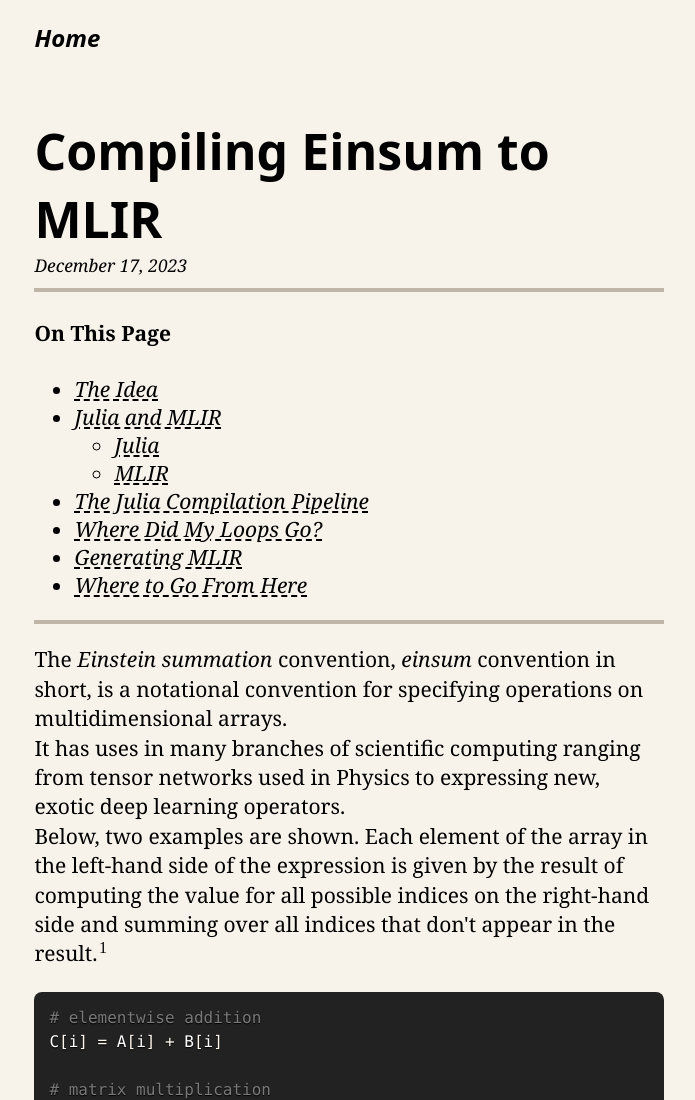
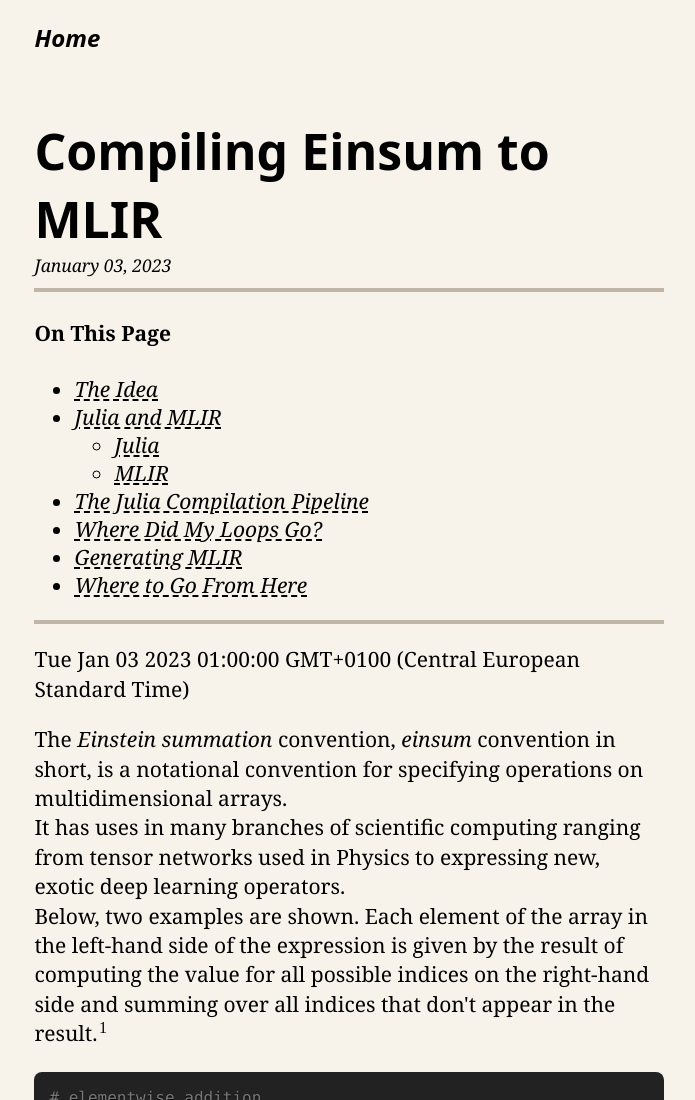
Before and after one commit to jumerckx/jumerckx.github.io, a plain HTML site: page posts/mlir_julia/index.html in a window 1280 px wide. Shown: the top 1100 px of the page, without its empty margins (100-795 px from the left). Drawn offline with nearby package versions, Linux system fonts and the light colour scheme.

Commit message:
update post date

```diff
--- a/posts/mlir_julia/index.html
+++ b/posts/mlir_julia/index.html
@@ -36,7 +36,7 @@
 
 <article>
     <h1 style="margin-bottom:0">Compiling Einsum to MLIR</h1>
-    <p style="margin: 0; font-style: italic; font-size:smaller">December 17, 2023</p>
+    <p style="margin: 0; font-style: italic; font-size:smaller">January 03, 2023</p>
     <hr style="border: 2px solid #c0b6a7">
     <h4>On This Page</h4>
     <aside>
@@ -45,7 +45,7 @@
       </nav>
     </aside>
     <hr style="border: 2px solid #c0b6a7">
-    <p class="meta"></p>
+    <p class="meta">Tue Jan 03 2023 01:00:00 GMT+0100 (Central European Standard Time)</p>
     <p>The <em>Einstein summation</em> convention, <em>einsum</em> convention in short, is a notational convention for specifying operations on multidimensional arrays.<br>
 It has uses in many branches of scientific computing ranging from tensor networks used in Physics to expressing new, exotic deep learning operators.<br>
 Below, two examples are shown. Each element of the array in the left-hand side of the expression is given by the result of computing the value for all possible indices on the right-hand side and summing over all indices that don't appear in the result.<label for="sn-notation" class="margin-toggle sidenote-number"></label></span><input type="checkbox" id="sn-notation" class="margin-toggle"/><span class="sidenote">The notation used here doesn't match with e.g. Numpy or Pytorch's way of representing einsums. In these packages, these examples would be<br><code>einsum('i,i-&gt;i', [A, B])</code> and<br><code>einsum('ik,kj-&gt;ij', [α*A, α*B])</code>.<br>Though equivalent, I find the notation used in this post slightly easier to parse.</span></p>
```
Also changed, not shown: index.html (+1 -1 lines).
